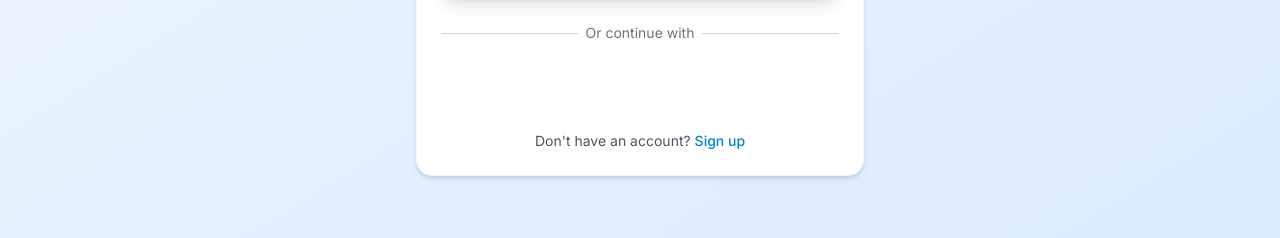
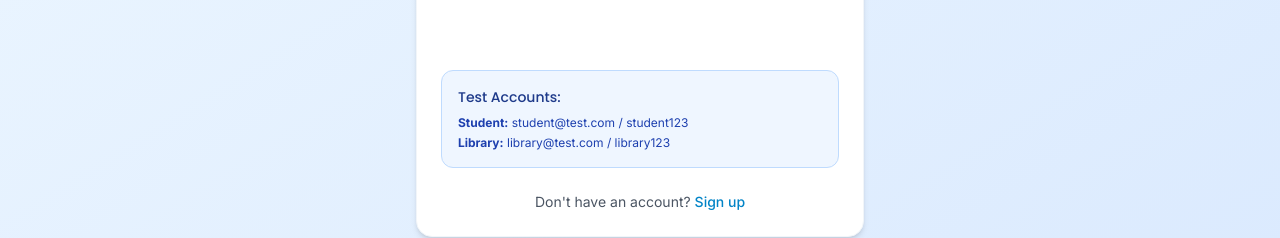
Before and after one commit to NeerajSaini2004/Online-book-sharing-system-client, a React (Create React App) app: page /login in a window 1280 px wide. Shown: the part 610-848 px from the top of the page. Built offline with nearby package versions, Linux system fonts and the light colour scheme; no server answers.

Commit message:
Fix: add test accounts back to login page

```diff
--- a/src/pages/auth/LoginPage.jsx
+++ b/src/pages/auth/LoginPage.jsx
@@ -175,6 +175,14 @@ export const LoginPage = () => {
                 />
               </div>
 
+<div className="bg-blue-50 border border-blue-200 rounded-xl p-4">
+            <h4 className="text-sm font-medium text-blue-900 mb-2">Test Accounts:</h4>
+            <div className="text-xs text-blue-800 space-y-1">
+              <div><strong>Student:</strong> student@test.com / student123</div>
+              <div><strong>Library:</strong> library@test.com / library123</div>
+            </div>
+          </div>
+
 <p className="text-center text-sm text-gray-600">
             Don't have an account?{' '}
             <Link to="/signup" className="text-primary-600 hover:text-primary-700 font-medium">
```
